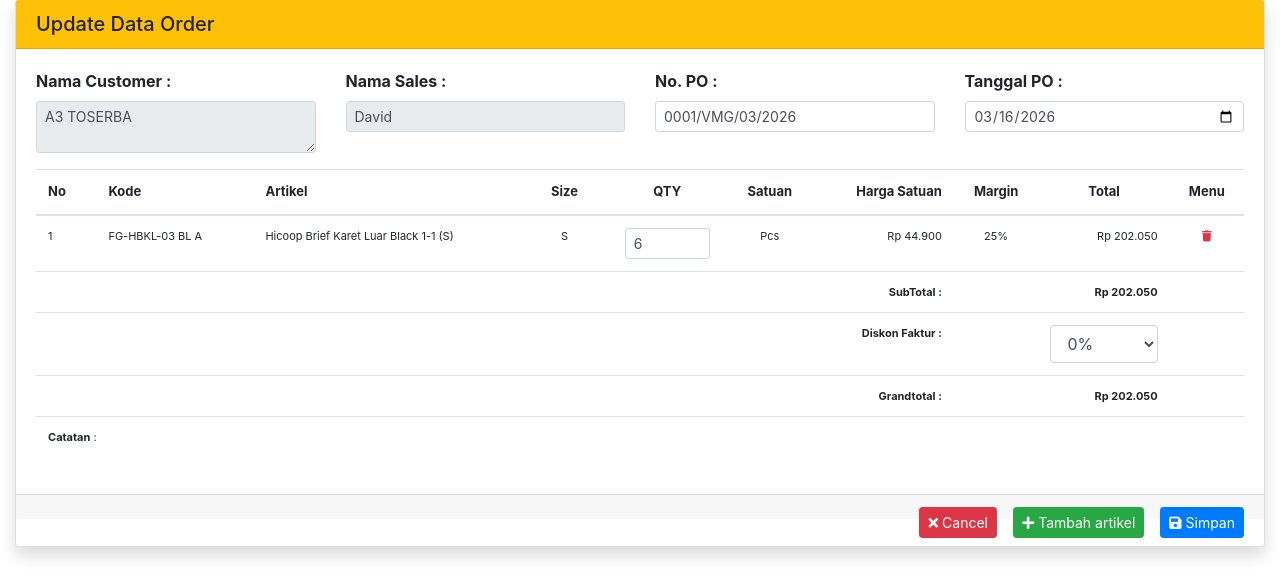
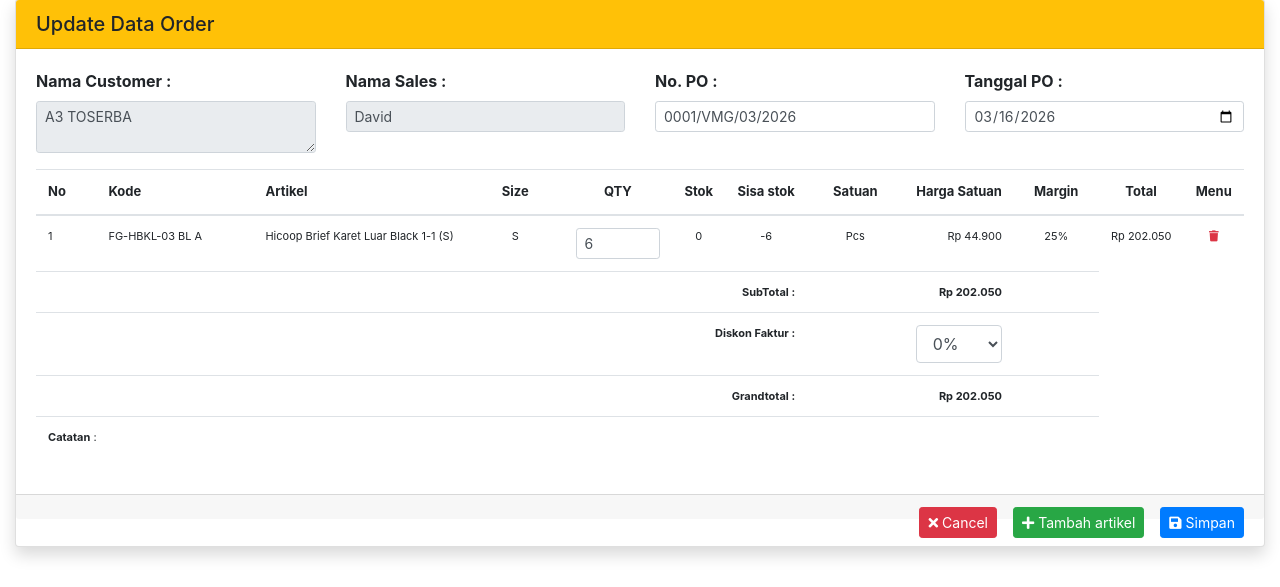
Before and after one commit to Rmdhnrzs/pom-admin-backend, a CodeIgniter app: page /database/Order/edit/1 in a window 1280 px wide. Shown: the part 73-660 px from the top of the page. Run offline with CodeIgniter, Linux system fonts and the light colour scheme; a user stored in the database is signed in; data comes from the database, SQL or seed files in the repository.

Commit message:
Fixed API Authentication and stok management for admin

```diff
--- a/application/config/autoload.php
+++ b/application/config/autoload.php
@@ -89,7 +89,7 @@ $autoload['drivers'] = array();
 |
 |	$autoload['helper'] = array('url', 'file');
 */
-$autoload['helper'] = array('url','file','tanggal_helper','main_helper');
+$autoload['helper'] = array('url','file','tanggal_helper','main_helper', 'kelipatan_helper');
 
 /*
 | -------------------------------------------------------------------
--- a/application/controllers/Barang.php
+++ b/application/controllers/Barang.php
@@ -8,7 +8,6 @@ class Barang extends CI_Controller
 	public function __construct()
 	{
 		parent::__construct();
-
 		if ($this->session->userdata('login') == false) {
 			redirect(base_url('auth'));
 		}
--- a/application/controllers/Order.php
+++ b/application/controllers/Order.php
@@ -39,7 +39,7 @@ class Order extends CI_Controller
 		$data['order'] = $this->db->query("SELECT td.*,tc.margin, tc.nama_customer, tc.alamat,tc.tipe_harga, tu.nama as sales, tc.minimum_order, tc.tipe_harga from tb_order td
 		join tb_customer tc on td.id_customer = tc.id
 		left join tb_user tu on td.id_user = tu.id where td.id ='$id'")->row();
-		$data['detail']	= $this->db->query("SELECT tod.*, tb.kode_artikel,tb.nama_artikel,tb.satuan,tb.size,tc.margin, td.diskon from tb_order_detail tod
+		$data['detail']	= $this->db->query("SELECT tod.*, tb.kode_artikel,tb.nama_artikel,tb.satuan,tb.size,tb.stok,tc.margin,td.diskon from tb_order_detail tod
 		join tb_order td on tod.id_order = td.id
 		join tb_barang tb on tod.id_barang = tb.id
 		join tb_customer tc on td.id_customer = tc.id where tod.id_order = '$id' order by tod.id
@@ -77,7 +77,7 @@ class Order extends CI_Controller
 			$tipe = "barang_x";
 		}
 		// Mengambil data artikel dari tabel tb_barang berdasarkan id_barang
-		$artikel = $this->db->query("SELECT id,size, kode_artikel, nama_artikel, satuan, $tipe as harga from tb_barang where id = '$id_artikel'")->row();
+		$artikel = $this->db->query("SELECT id,size, kode_artikel, nama_artikel, satuan, stok, $tipe as harga from tb_barang where id = '$id_artikel'")->row();
 		header('Content-Type: application/json'); // Tambahkan header untuk menandakan bahwa respons adalah JSON
 
 		// Jika data artikel ditemukan, kirimkan objek JSON dengan atribut-artibut yang diperlukan
@@ -88,6 +88,7 @@ class Order extends CI_Controller
 				'satuan' => $artikel->satuan,
 				'size' => $artikel->size,
 				'harga' => $artikel->harga,
+				'stok' => $artikel->stok,
 			);
 			echo json_encode($response);
 		} else {
@@ -133,7 +134,7 @@ class Order extends CI_Controller
 		join tb_customer tc on td.id_customer = tc.id
 		join tb_perusahaan tp on tp.id = tc.id_perusahaan
 		left join tb_user tu on td.id_user = tu.id where td.id ='$id'")->row();
-		$data['detail']	= $this->db->query("SELECT tod.*, tb.keterangan, tb.kode_artikel,tb.nama_artikel,tb.satuan,tb.size,tc.margin, td.diskon from tb_order_detail tod
+		$data['detail']	= $this->db->query("SELECT tod.*, tb.keterangan, tb.kode_artikel,tb.nama_artikel, tb.stok, tb.satuan,tb.size,tc.margin, td.diskon, td.status as order_status from tb_order_detail tod
 		join tb_order td on tod.id_order = td.id
 		join tb_barang tb on tod.id_barang = tb.id
 		join tb_customer tc on td.id_customer = tc.id where tod.id_order = '$id' order by tod.id
@@ -363,12 +364,11 @@ class Order extends CI_Controller
 		$no_urut	= $this->input->post('no_urut');
 
 		// Get invoice data from the model
-		$query = $this->db->query("SELECT td.*, tc.no_pelanggan, tc.nama_customer, tc.termasuk_pajak, tb.kode_artikel,tb.satuan, tod.qty, tod.harga, tod.diskon_barang FROM tb_order td
+		$query = $this->db->query("SELECT td.*, tc.no_pelanggan, tc.nama_customer, tc.termasuk_pajak, tb.kode_artikel,tb.satuan, tod.qty, tb.id as id_barang, tb.stok as stok_barang, tod.harga, tod.diskon_barang FROM tb_order td
         JOIN tb_order_detail tod ON td.id = tod.id_order
         JOIN tb_customer tc ON td.id_customer = tc.id
         JOIN tb_barang tb ON tod.id_barang = tb.id
         WHERE td.id = '$id_order'");
-
         // buat nomer faktur
 		$tahunBulan = date('Y-m', strtotime('tomorrow'));
 		$id_perusahaan = $query->row()->id_perusahaan;
@@ -390,11 +390,11 @@ class Order extends CI_Controller
 		$where = array(
 			'id'	=> $id_order
 		);
+
 		$this->db->update('tb_order', $data, $where);
-
 		if ($query->num_rows() > 0) {
+			$isStokBelowZero = false;
 			$invoiceData = $query->row(); // Assuming you want to fetch a single row
-
 			$detail = $query->result(); // Assuming you want to fetch a single row
 			$tanggalObj = new DateTime($invoiceData->tanggal_dibuat);
 			$tanggalFormatted = $tanggalObj->format('d/m/Y');
@@ -482,9 +482,24 @@ class Order extends CI_Controller
 				$worksheet->setCellValue('Y' . $row, "Non Department");
 				$worksheet->setCellValue('Z' . $row, "Non Project");
 
+				$remainingStok = $data->stok_barang - $data->qty;
+				if ((int) $remainingStok < 0) {
+					$isStokBelowZero = true;
+					break;
+				}
+
+				$this->db->update('tb_barang', [
+					'stok' => $remainingStok
+				], [
+					'id' => $data->id_barang
+				]);
+
 				$row++;
 			}
 
+			if ($isStokBelowZero){
+				tampil_alert('error', 'GAGAL', 'Hasil pengurangan Stok tidak boleh dibawah 0');
+			}
 			// Create Excel writer
 			$writer = new Xlsx($spreadsheet);
 
--- a/application/views/admin/barang.php
+++ b/application/views/admin/barang.php
@@ -573,8 +573,8 @@
           }
         }
       },
-      error: function(xhr, status, error) {
-        console.log(error);
+      error: function(error) {
+        console.log(error.responseText);
       }
     });
   }
--- a/application/views/admin/edit.php
+++ b/application/views/admin/edit.php
@@ -32,7 +32,7 @@
      /* Gaya lainnya sesuai kebutuhan Anda */
  </style>
  <div class="card shadow">
-     <form action="<?= base_url('Order/update_po') ?>" method="POST">
+     <form action="<?php echo base_url('Order/update_po') ?>" method="POST">
          <header>
              <h5 class="card-header  bg-warning">Update Data Order</h5>
          </header>
@@ -41,26 +41,26 @@
                  <div class="col-md-3">
                      <div class="form-group">
                          <label><b>Nama Customer : </b></label>
-                         <textarea id="nama_customer" class="form-control form-control-sm" readonly><?= $order->nama_customer ?></textarea>
+                         <textarea id="nama_customer" class="form-control form-control-sm" readonly><?php echo $order->nama_customer ?></textarea>
                      </div>
                  </div>
                  <div class="col-md-3">
                      <div class="form-group">
                          <label><b>Nama Sales : </b></label>
-                         <input type="text" id="nama_sales" value="<?= $order->sales ?>" class="form-control form-control-sm" readonly>
-                         <input type="hidden" name="no_order" value="<?= $order->id ?>" class="form-control form-control-sm" readonly>
+                         <input type="text" id="nama_sales" value="<?php echo $order->sales ?>" class="form-control form-control-sm" readonly>
+                         <input type="hidden" name="no_order" value="<?php echo $order->id ?>" class="form-control form-control-sm" readonly>
                      </div>
                  </div>
                  <div class="col-md-3">
                      <div class="form-group">
                          <label><b>No. PO : </b></label>
-                         <input type="text" name="no_po" id="no_po" class="form-control form-control-sm" value="<?= $order->referensi ?>">
+                         <input type="text" name="no_po" id="no_po" class="form-control form-control-sm" value="<?php echo $order->referensi ?>">
                      </div>
                  </div>
                  <div class="col-md-3">
                      <div class="form-group">
                          <label><b>Tanggal PO : </b></label>
-                         <input type="date" name="tanggal" value="<?= date('Y-m-d', strtotime($order->tanggal_dibuat)); ?>" class="form-control form-control-sm" required>
+                         <input type="date" name="tanggal" value="<?php echo date('Y-m-d', strtotime($order->tanggal_dibuat)); ?>" class="form-control form-control-sm" required>
                      </div>
                  </div>
              </div>
@@ -72,6 +72,8 @@
                          <th>Artikel</th>
                          <th class="text-center" style="width:8%">Size</th>
                          <th class="text-center" style="width:9%">QTY</th>
+                         <th class="text-center">Stok</th>
+                         <th class="text-center">Sisa stok</th>
                          <th class="text-center" style="width:8%">Satuan</th>
                          <th class="text-right">Harga Satuan</th>
                          <th style="width:7%" class="text-center">Margin</th>
@@ -81,9 +83,9 @@
                  </thead>
                  <tbody>
                      <?php
-                        $no = 0;
+                         $no       = 0;
                          $subtotal = 0;
-                        foreach ($detail as $d) :
+                         foreach ($detail as $d):
                              $no++;
                      ?>
                          <tr>
@@ -94,9 +96,11 @@
                                  <?= $d->size ?>
                              </td>
                              <td class="text-center">
-                                 <input type="number" name="qty_edit[]" min="0" value="<?= $d->qty ?>" class="form-control form-control-sm qty_edit" required>
-                                 <input type="hidden" name="id_detail[]" min="0" value="<?= $d->id ?>" class="form-control form-control-sm " required>
+                                 <input type="number" name="qty_edit[]" min="0" value="<?= $d->qty ?>" class="form-control form-control-sm qty_edit item-<?= $d->id ?>" required>
+                                 <input type="hidden" name="id_detail[]" min="0" value="<?= $d->id ?>" class="form-control form-control-sm" required>
                              </td>
+                             <td class="text-center stok item-<?= $d->id ?>"><?= $d->stok ?></td>
+                             <td class="text-center sisastok item-<?= $d->id ?>"><?= $d->stok - $d->qty  ?></td>
                              <td class="text-center"><?= $d->satuan ?></td>
                              <td class="text-right harga">Rp <?= rupiah($d->harga) ?></td>
                              <td class="text-center diskonHarga"><?= $d->diskon_barang ?></td>
@@ -108,12 +112,14 @@
                              </td>
                          </tr>
                      <?php
-                            $diskonPercentage = $order->diskon; // Example: "10%"
-                            $diskonValue = (float) str_replace('%', '', $diskonPercentage);
-                            $subtotal += hitung_diskon($d->harga, $d->margin) * $d->qty;
-                            $diskon_p = $subtotal * $diskonValue / 100;
-                            $grandtotal = $subtotal - $diskon_p;
-                        endforeach ?>
+                             $diskonPercentage  = $order->diskon; // Example: "10%"
+                             $diskonValue       = (float) str_replace('%', '', $diskonPercentage);
+                             $subtotal         += hitung_diskon($d->harga, $d->margin) * $d->qty;
+                             $diskon_p          = $subtotal * $diskonValue / 100;
+                             $grandtotal        = $subtotal - $diskon_p;
+                             $totalstok = 0;
+                             $totalstok += $d->stok - $d->qty;
+                     endforeach?>
                      <tr>
                         <td colspan="7" class="text-right"><strong>SubTotal :</strong></td>
                         <td></td>
@@ -161,7 +167,7 @@
  </div>
  <div class="modal fade modal_artikel" role="dialog" aria-labelledby="myLargeModalLabel" aria-hidden="true">
      <div class="modal-dialog ">
-         <form id="formExport" action="<?= base_url('Order/TambahArtikel') ?>" method="post">
+         <form id="formExport" action="<?php echo base_url('Order/TambahArtikel') ?>" method="post">
              <div class="modal-content">
                  <div class="modal-header text-white bg-success">
                      <h5 class="modal-title" id="exampleModalLabel">Tambah Artikel</h5>
@@ -172,9 +178,9 @@
                          <label for="">Pilih artikel :</label>
                          <select name="id_artikel" class="form-control form-control-sm list_artikel" required>
                              <option value="">- Pilih Artikel -</option>
-                             <?php foreach ($artikel as $row) : ?>
-                                 <option value="<?= $row->id ?>"><?= $row->kode_artikel ?></option>
-                             <?php endforeach ?>
+                             <?php foreach ($artikel as $row): ?>
+                                 <option value="<?php echo $row->id ?>"><?php echo $row->kode_artikel ?></option>
+                             <?php endforeach?>
                          </select>
                      </div>
                      <div class="form-group mb-0">
@@ -197,6 +203,12 @@
                          </div>
                          <div class="col-md-4">
                              <div class="form-group mb-0">
+                                 <label for="">Stok</label>
+                                 <input type="text" id="stok" class="form-control form-control-sm" readonly>
+                             </div>
+                         </div>
+                         <div class="col-md-4">
+                             <div class="form-group mb-0">
                                  <label for="">Harga</label>
                                  <input type="text" name="harga" id="harga" class="form-control form-control-sm" readonly>
                              </div>
@@ -206,7 +218,7 @@
                          <div class="col-md-6">
                              <div class="form-group mb-0">
                                  <label for="">Qty</label>
-                                 <input type="number" name="qty" id="qty" class="form-control form-control-sm" required>
+                                 <input type="number" min="0" name="qty" id="qty" class="form-control form-control-sm" required>
                              </div>
                          </div>
                          <div class="col-md-6">
@@ -245,10 +257,13 @@
                  },
                  dataType: "json",
                  success: function(response) {
+                     $('#qty').prop('disabled', false);
                      $('#size').val(response.size);
                      $('#nama_artikel').val(response.nama_artikel);
+                     $('#qty').val(0);
                      $('#satuan').val(response.satuan);
                      $('#harga').val(response.harga);
+                     $('#stok').val(response.stok);
                  }
              });
 
@@ -257,6 +272,23 @@
          $('.qty_edit').on('input', function() {
              updateTotalHarga($(this));
              updateGrandtotal($(this));
+             updateStokTotal($(this));
+         });
+         $('#qty').on('input', function (){
+            var stok = parseInt($('#stok').val());
+            var value = parseInt($(this).val());
+
+            if (value > stok) {
+                Swal.fire({
+                    icon: 'error',
+                    title: 'Gagal',
+                    text: 'Kuantitas order tidak boleh melebihi jumlah stok barang!',
+                    confirmButtonText: 'OK'
+                });
+                $(this).prop('disabled', true);
+            } else {
+                $(this).prop('disabled', false);
+            }
          });
 
          $("#diskonFaktur").change(function() {
@@ -355,3 +387,22 @@
          $(".grandtotal").text(formatRupiah(grandtotal));
      };
  </script>
+ <script>
+    function updateStokTotal(inputElement) {
+        var itemClass = inputElement[0].classList[3];
+        var stok = parseInt($(`.stok.${itemClass}`).text());
+        var qty_edit = parseInt(inputElement.val());
+        var result = stok - qty_edit;
+        if (result < 0) {
+            Swal.fire({
+                icon: 'error',
+                title: 'Gagal',
+                text: 'Kuantitas order tidak boleh melebihi jumlah stok barang!',
+                confirmButtonText: 'OK'
+            });
+        } else {
+            $(`.sisastok.${itemClass}`).text(result);
+            $(`.sisastok.${itemClass}`).addClass('bg-warning');
+        }
+    }
+ </script>
--- a/application/views/templates/index.php
+++ b/application/views/templates/index.php
@@ -40,7 +40,6 @@
                   <a class="nav-link" href="<?= base_url('User') ?>"><i class="fas fa-user"></i> User</a>
                 </li>
               <?php } ?>
-
               <li class="nav-item <?= ($title == 'Gudang') ? 'active' : '' ?>">
                 <a class="nav-link" href="<?= base_url('Gudang') ?>">
                   <i class="fas fa-file-excel"></i> Gudang
```
Also changed, not shown: application/controllers/Auth.php (+13 -5 lines), application/controllers/api/Api_Controller.php (+21 -2 lines), application/controllers/api/Auth_mobile_api.php (+5 -2 lines), application/controllers/api/Sales_order_api.php (+6 -3 lines), application/views/admin/detail.php (+27 -9 lines). Lines whose indentation alone changed are shown as unchanged.
